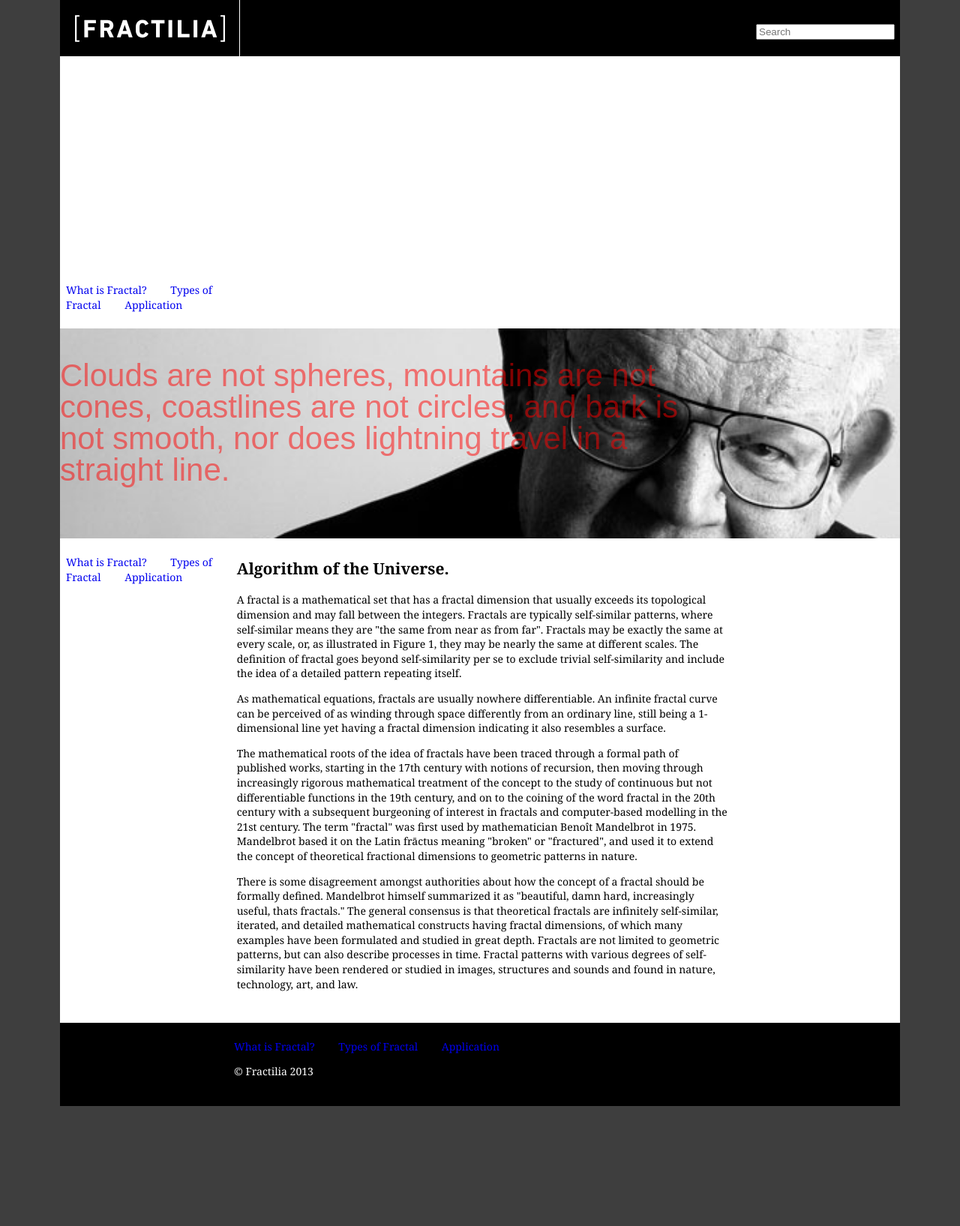
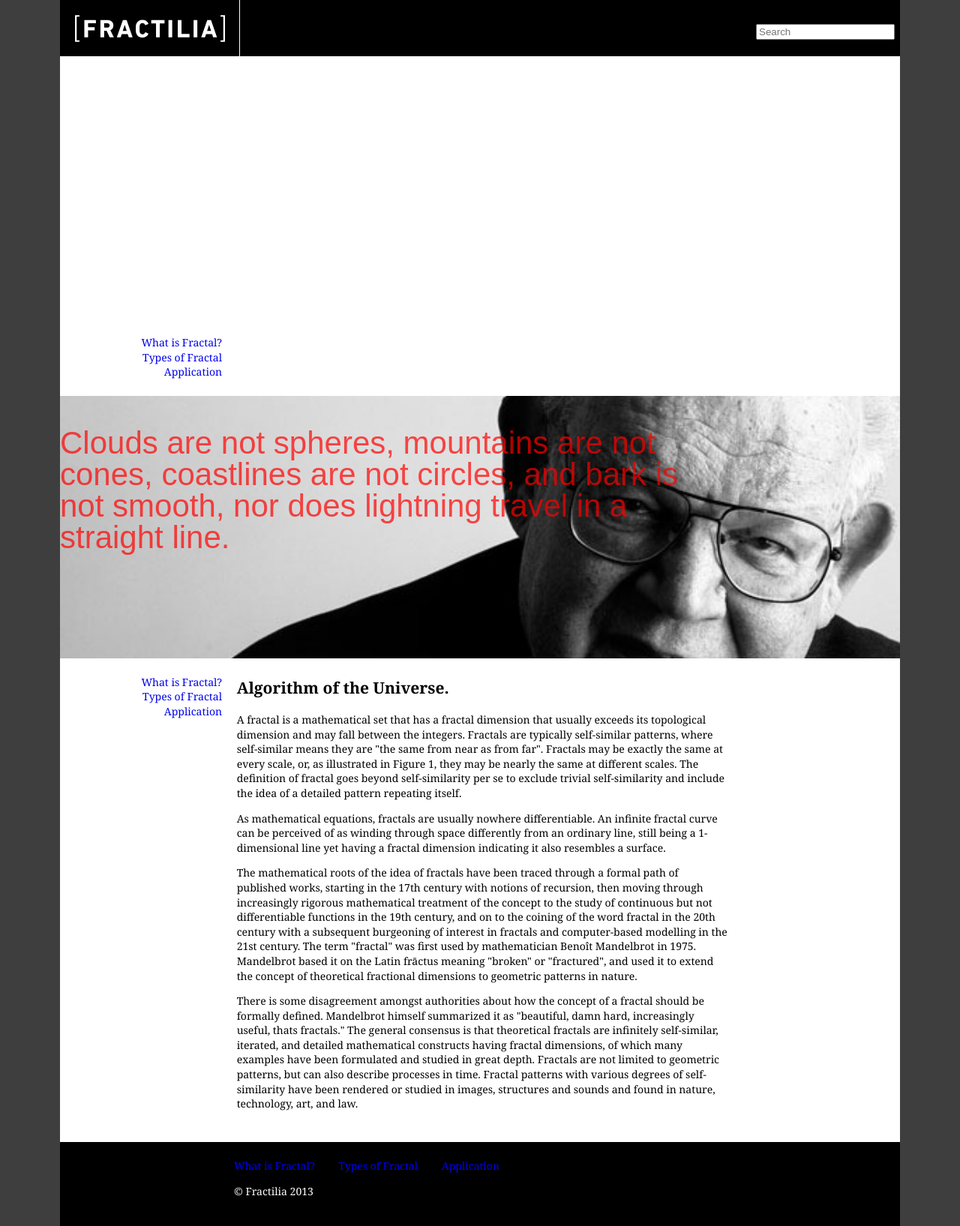
Before and after one commit to seitagoto/large-data-website, a Jekyll site: the page built from index.html, in a window 1280 px wide. Shown: the whole page at 75% size. Built offline with Jekyll 4.4.1, drawn with Linux system fonts in a browser that asks for light colours; Markdown is read by kramdown in place of the engine named in the settings; before the commit the page ends 1475 px from its top, so only the background shows below that.

Commit message:
modified css

```diff
--- a/css/general.css
+++ b/css/general.css
@@ -120,7 +120,7 @@ footer {
 		display: inline-block;
 		margin-top: 1em;
 		font: normal 200%/1 sans-serif;
-		color: rgba(255,0,0,0.5);
+		color: rgba(255,0,0,0.7);
 	}
 
 		div > ul > li {
@@ -161,11 +161,11 @@ footer {
 
 	footer {
 		padding-left: 20%;
-		}
 	}
 
-
 	.top-nav > ul > li {
+		margin: 0;
+		display: block;
 		text-align: right;
 	}
 
```
